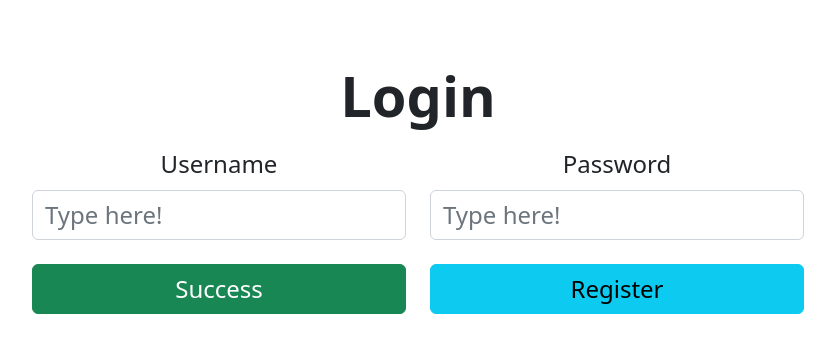
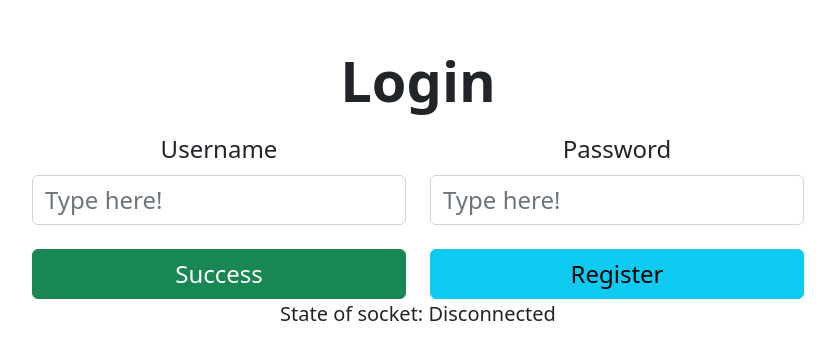
Before and after one commit to raultorres2603/werp, a React (Vite) app: page / in a window 1280 px wide. Shown: the part 212-572 px from the top of the page, without its empty margins (222-1057 px from the left). Built offline with nearby package versions, Linux system fonts and the light colour scheme; no server answers.

Commit message:
Profile - Req - Socket

```diff
--- a/src/App.jsx
+++ b/src/App.jsx
@@ -3,17 +3,21 @@ import reactLogo from "./assets/react.svg";
 import viteLogo from "/vite.svg";
 import { ContextProvider } from "./components/ContextApp";
 import { ViewController } from "./components/ViewController";
-import { Socket } from "socket.io-client";
+import { Socket } from "./components/Socket";
 import "bootstrap/dist/js/bootstrap";
 import "bootstrap/dist/css/bootstrap.css";
 import "./App.css";
+import { SocketProvider } from "./components/ContextSocket";
 
 function App() {
   return (
     <div className="App">
-      <ContextProvider>
-        <ViewController />
-      </ContextProvider>
+      <SocketProvider>
+        <ContextProvider>
+          <ViewController />
+          <Socket />
+        </ContextProvider>
+      </SocketProvider>
     </div>
   );
 }
--- a/src/components/ContextApp.jsx
+++ b/src/components/ContextApp.jsx
@@ -8,14 +8,21 @@ export function ContextProvider({ children }) {
     sessionStorage.getItem("user") ? "main" : "login"
   );
 
-  const socket = io(
+  const [employees, setEmployees] = useState(null);
+
+  const [request, setRequest] = useState({});
+
+  /*const socket = io(
     `${import.meta.env.VITE_PROTOCOL}://${import.meta.env.VITE_DOMAIN}:${
       import.meta.env.VITE_PORT
     }`
   );
+  */
 
   return (
-    <appContext.Provider value={{ page, savePage, socket }}>
+    <appContext.Provider
+      value={{ savePage, setEmployees, setRequest, request, page }}
+    >
       {children}
     </appContext.Provider>
   );
--- /dev/null
+++ b/src/components/ContextSocket.jsx
@@ -0,0 +1,18 @@
+import { createContext, useState } from "react";
+import { io } from "socket.io-client";
+
+export const socketContext = createContext();
+
+export function SocketProvider({ children }) {
+  let socket = io(
+    `${import.meta.env.VITE_PROTOCOL}://${import.meta.env.VITE_DOMAIN}:${
+      import.meta.env.VITE_PORT
+    }`
+  );
+
+  return (
+    <socketContext.Provider value={{ socket }}>
+      {children}
+    </socketContext.Provider>
+  );
+}
--- a/src/components/Profile.jsx
+++ b/src/components/Profile.jsx
@@ -1,9 +1,11 @@
 import { useContext, useEffect, useState } from "react";
 import { Users } from "../lib/Users";
+import { appContext } from "./ContextApp";
 
 export function Profile() {
   const [profileInfo, setProfileInfo] = useState(null);
   const [infoFilled, setInfoFilled] = useState(false);
+  const { setRequest } = useContext(appContext);
 
   useEffect(() => {
     Users.profile().then((res) => {
@@ -12,6 +14,22 @@ export function Profile() {
       setInfoFilled(true);
     });
   }, [infoFilled]);
+
+  function handleInput(ev) {
+    switch (ev.target.id) {
+      case "alias":
+        setRequest({
+          req: "updateProfile",
+          field: "alias",
+          value: ev.target.value,
+        });
+        break;
+
+      default:
+        break;
+    }
+  }
+
   return (
     <div
       className="profile-container"
@@ -36,6 +54,7 @@ export function Profile() {
                         <input
                           type="text"
                           id="alias"
+                          onInput={handleInput}
                           defaultValue={profileInfo.alias}
                           className="form-control"
                           aria-label="Sizing example input"
--- /dev/null
+++ b/src/components/Socket.jsx
@@ -0,0 +1,40 @@
+import { useContext, useEffect, useState } from "react";
+import { appContext } from "./ContextApp";
+import { io } from "socket.io-client";
+import { socketContext } from "./ContextSocket";
+
+export function Socket() {
+  const [connected, setConnected] = useState(false);
+  const { request } = useContext(appContext);
+  const { socket } = useContext(socketContext);
+
+  useEffect(() => {
+    addSocketListeners();
+  }, []);
+
+  useEffect(() => {
+    if (request != {})
+      socket.emit(request.req, { field: request.field, value: request.value });
+  }, [request]);
+
+  function addSocketListeners() {
+    socket.on("disconnect", () => {
+      setConnected(false);
+    });
+
+    socket.on("connect", () => {
+      setConnected(true);
+      console.log(socket);
+    });
+
+    socket.on("updatedInfo", (args) => {
+      console.log(args);
+    });
+  }
+
+  return (
+    <div className="socketDiv fs-5">
+      State of socket: {connected ? "Connected" : "Disconnected"}
+    </div>
+  );
+}
```
